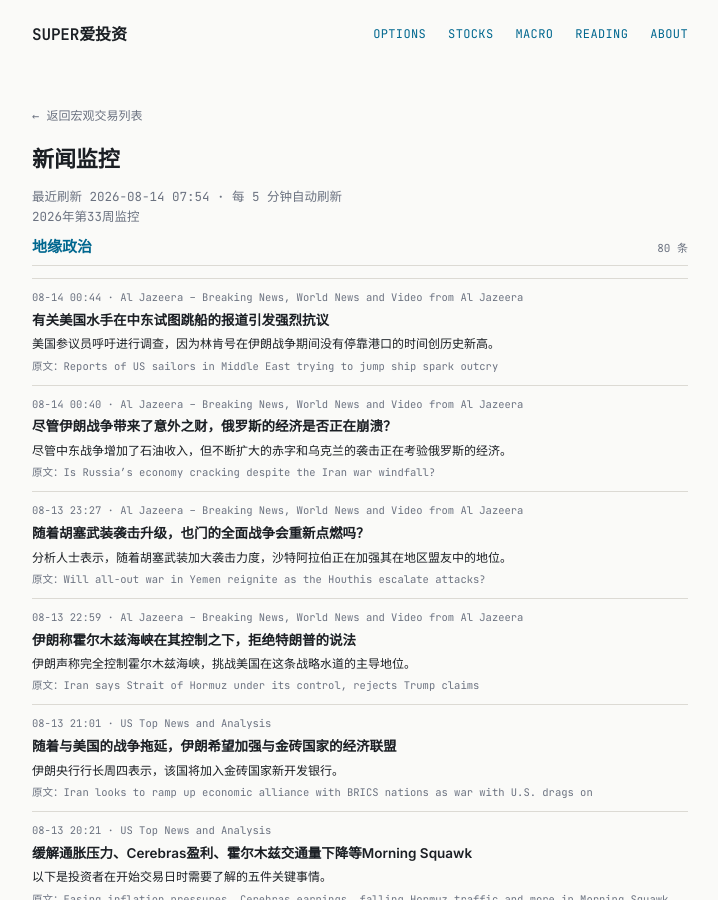
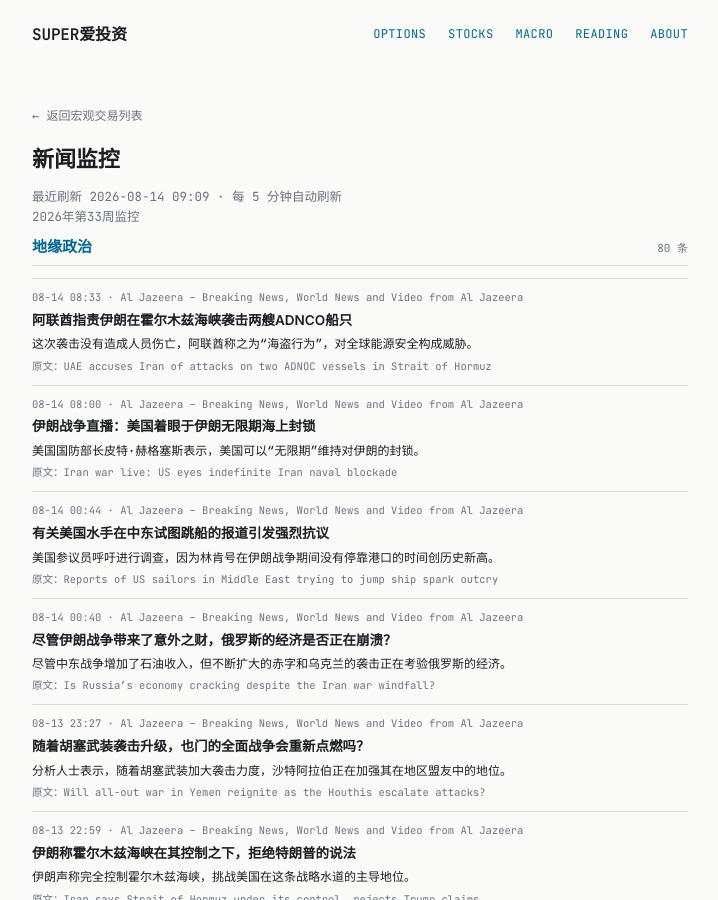
Before and after one commit to tang3super/tang3super.github.io, a Jekyll site: the page built from macro-trade/news-digest.md, in a window 1280 px wide and 900 px high. Shown: the whole window, without its empty margins (280-998 px from the left). Built offline with Jekyll 4.4.1, drawn with Linux system fonts in a browser that asks for light colours; some of the changed text lies outside the part shown.

Commit message:
sync news-digest article

```diff
--- a/macro-trade/news-digest.md
+++ b/macro-trade/news-digest.md
@@ -5,11 +5,25 @@ title: 新闻监控
 date: '2026-08-14'
 summary: 2026年第33周监控
 week_label: 2026年第33周监控
-last_updated: 2026-08-14 07:54
+last_updated: 2026-08-14 09:09
 refresh_note: 每 5 分钟自动刷新
 topics:
 - name: 地缘政治
   items:
+  - title: UAE accuses Iran of attacks on two ADNOC vessels in Strait of Hormuz
+    summary: No injuries were reported in the attack, which the UAE called 'piracy' and a threat to global energy security.
+    link: https://www.aljazeera.com/news/2026/8/14/uae-accuses-iran-of-attacks-on-two-adnoc-vessels-in-strait-of-hormuz?traffic_source=rss
+    source: Al Jazeera – Breaking News, World News and Video from Al Jazeera
+    time: 08-14 08:33
+    title_zh: 阿联酋指责伊朗在霍尔木兹海峡袭击两艘ADNCO船只
+    summary_zh: 这次袭击没有造成人员伤亡，阿联酋称之为“海盗行为”，对全球能源安全构成威胁。
+  - title: 'Iran war live: US eyes indefinite Iran naval blockade'
+    summary: US Defense Secretary Pete Hegseth says the US can sustain its blockade against Iran 'indefinitely'.
+    link: https://www.aljazeera.com/news/liveblog/2026/8/14/iran-war-live-us-eyes-indefinite-iran-naval-blockade?traffic_source=rss
+    source: Al Jazeera – Breaking News, World News and Video from Al Jazeera
+    time: 08-14 08:00
+    title_zh: 伊朗战争直播：美国着眼于伊朗无限期海上封锁
+    summary_zh: 美国国防部长皮特·赫格塞斯表示，美国可以“无限期”维持对伊朗的封锁。
   - title: Reports of US sailors in Middle East trying to jump ship spark outcry
     summary: US senators call for inquiry as USS Lincoln has record-long period without port stop amid war on Iran.
     link: https://www.aljazeera.com/news/2026/8/13/reports-of-us-sailors-in-middle-east-trying-to-jump-ship-spark-outcry?traffic_source=rss
```
Also changed, not shown: other parts of macro-trade/news-digest.md (+0 -13 lines).
